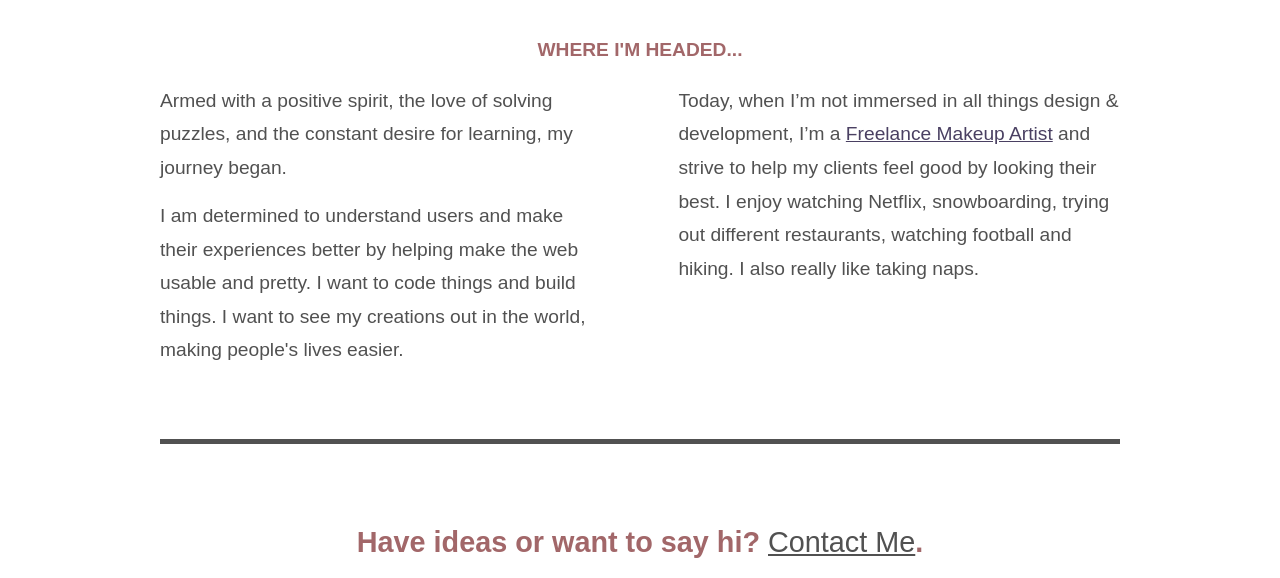
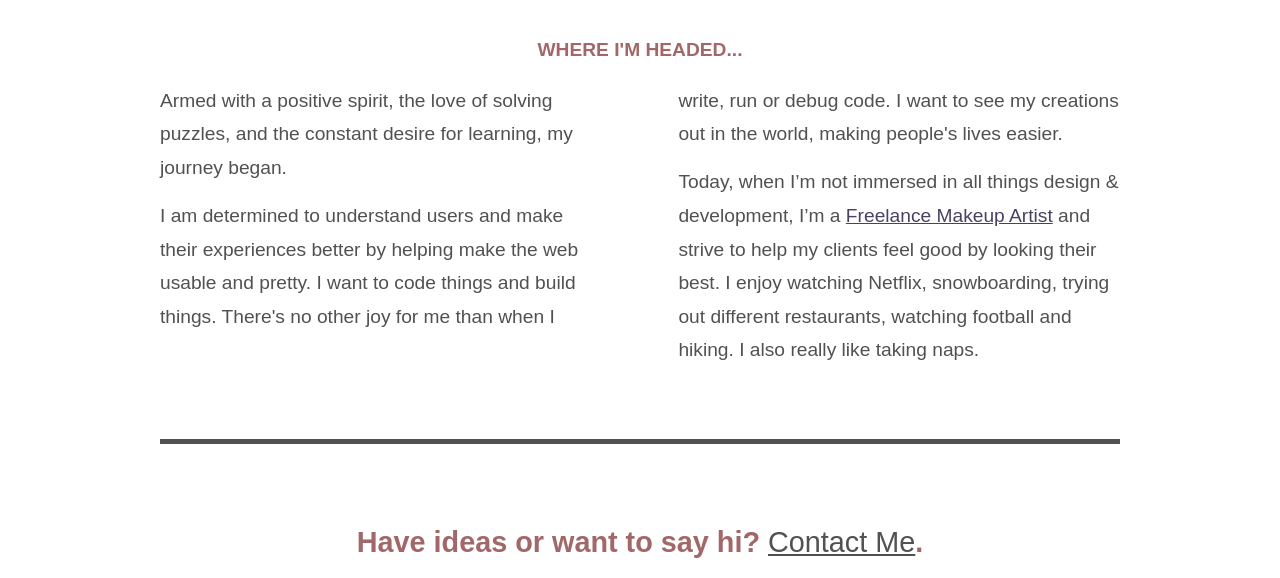
Before and after one commit to illeei/portfolio, a plain HTML site: page about.html in a window 1280 px wide. Shown: the part 1340-1918 px from the top of the page. Drawn offline with nearby package versions, Linux system fonts and the light colour scheme; a web font is replaced by a local one.

Commit message:
update about

```diff
--- a/about.html
+++ b/about.html
@@ -40,7 +40,7 @@
           </div>
           <h4>Where I'm headed...</h4>
           <div class="content-text">
-              <p>Armed with a positive spirit, the love of solving puzzles, and the constant desire for learning, my journey began.</p><p>I am determined to understand users and make their experiences better by helping make the web usable and pretty. I want to code things and build things. I want to see my creations out in the world, making people's lives easier.</p>
+              <p>Armed with a positive spirit, the love of solving puzzles, and the constant desire for learning, my journey began.</p><p>I am determined to understand users and make their experiences better by helping make the web usable and pretty. I want to code things and build things. There's no other joy for me than when I write, run or debug code. I want to see my creations out in the world, making people's lives easier.</p>
               <p>Today, when I’m not immersed in all things design  &amp; development, I’m a <a href="https://www.instagram.com/illee.artistry" target="_blank">Freelance Makeup Artist</a> and strive to help my clients feel good by looking their best. I enjoy watching Netflix, snowboarding, trying out different restaurants, watching football and hiking. I also really like taking naps.</p>
           </div>
         </div>
```
Also changed, not shown: 1 other file.
